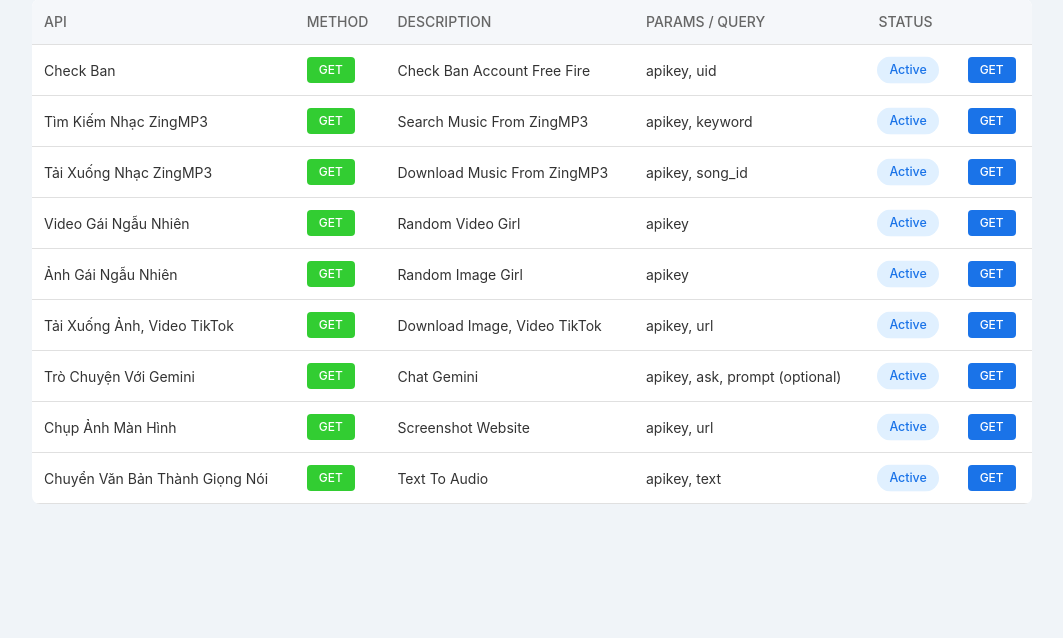
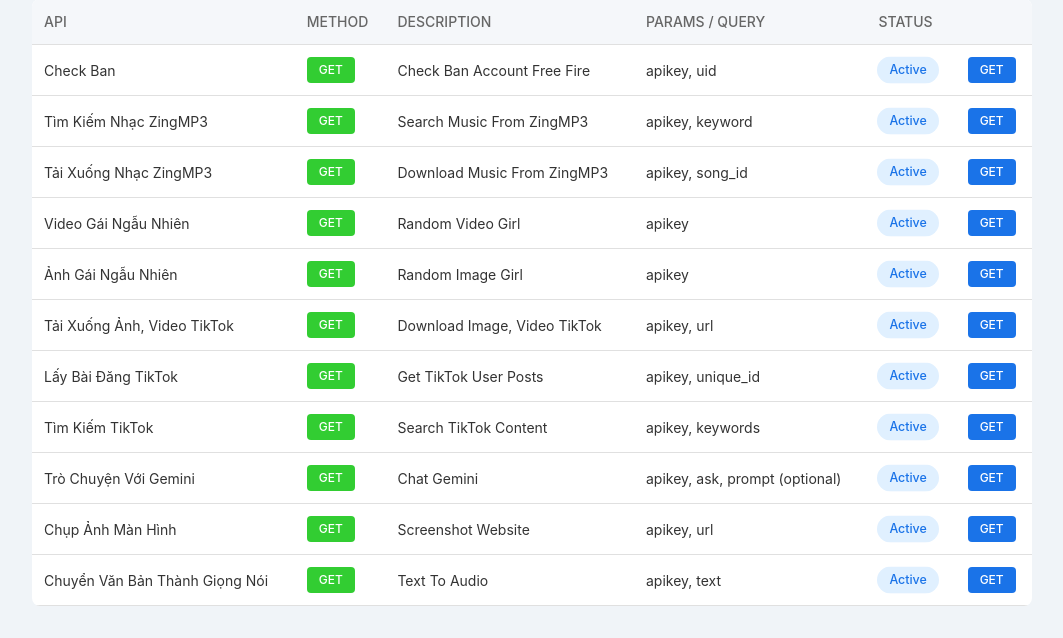
Before and after one commit to Xuankiendev/api-kiendev, a Flask app: page / in a window 1280 px wide. Shown: the part 172-810 px from the top of the page, without its empty margins (108-1171 px from the left). Before the commit the page ends 676 px from the top, so only its background shows below. Run offline with Flask 3, Linux system fonts and the light colour scheme.

Commit message:
Update index.html

```diff
--- a/templates/index.html
+++ b/templates/index.html
@@ -209,6 +209,22 @@
                     <td><a href="https://api-kiendev.vercel.app/tiktok_download" target="_blank" class="get-btn">GET</a></td>
                 </tr>
                 <tr>
+                    <td>Lấy Bài Đăng TikTok</td>
+                    <td><span class="method-get">GET</span></td>
+                    <td>Get TikTok User Posts</td>
+                    <td>apikey, unique_id</td>
+                    <td><span class="status">Active</span></td>
+                    <td><a href="https://api-kiendev.vercel.app/get_posts" target="_blank" class="get-btn">GET</a></td>
+                </tr>
+                <tr>
+                    <td>Tìm Kiếm TikTok</td>
+                    <td><span class="method-get">GET</span></td>
+                    <td>Search TikTok Content</td>
+                    <td>apikey, keywords</td>
+                    <td><span class="status">Active</span></td>
+                    <td><a href="https://api-kiendev.vercel.app/search" target="_blank" class="get-btn">GET</a></td>
+                </tr>
+                <tr>
                     <td>Trò Chuyện Với Gemini</td>
                     <td><span class="method-get">GET</span></td>
                     <td>Chat Gemini</td>
```
